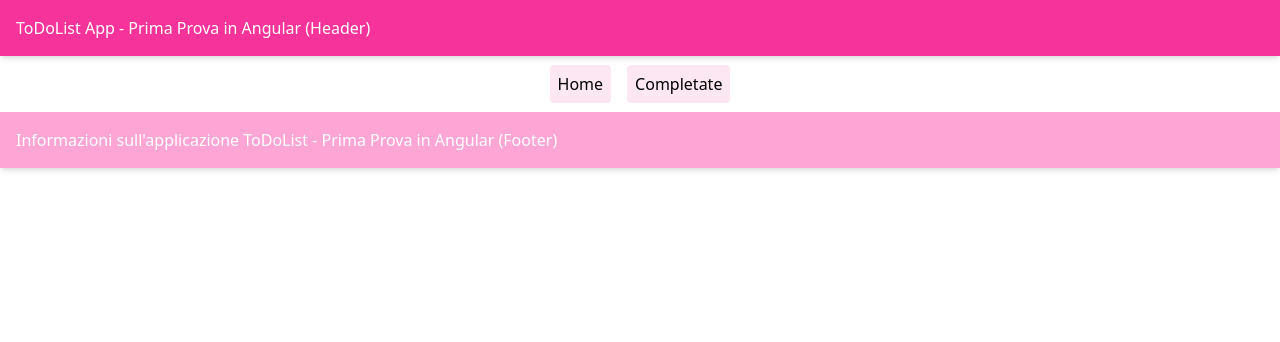
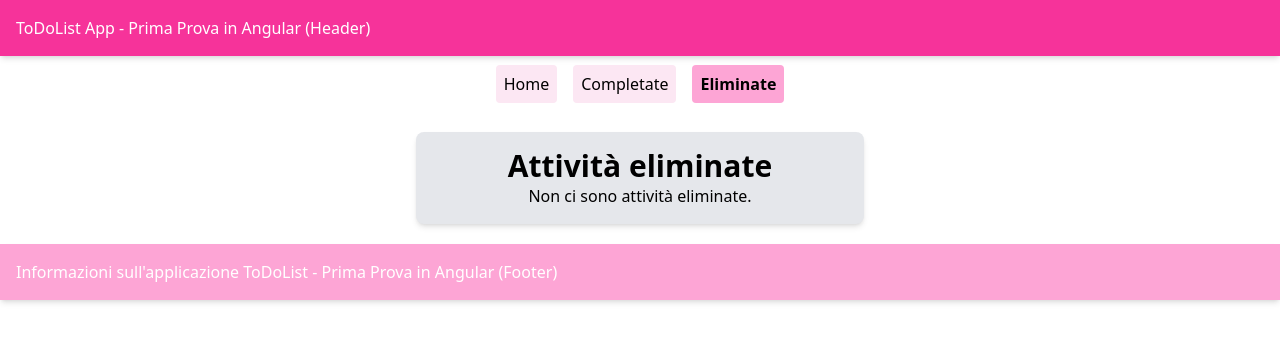
Before and after one commit to Giuliamond02/ToDoList---Angular, an Angular app: page /eliminate in a window 1280 px wide. Before the commit this address led to /. Shown: the top 342 px of the page. Built offline with nearby package versions, Linux system fonts and the light colour scheme.

Commit message:
Aggiunta pagina Eliminate e sistemate le funzioni relative al cestino/checkbox

```diff
--- a/src/app/app.html
+++ b/src/app/app.html
@@ -4,6 +4,7 @@
 
   <nav>
     <ul class="flex justify-center gap-4 m-4">
+
       <li>
         <a
         routerLink="/"
@@ -11,12 +12,21 @@
         [routerLinkActiveOptions]="{ exact: true }"
         class="bg-pink-100 p-2 rounded hover:bg-pink-300 text-medium focus:ring-2 focus:ring-pink-500">Home</a>
       </li>
+
       <li>
         <a
         routerLink="/completate"
         routerLinkActive="bg-pink-300 font-bold"
         class="bg-pink-100 p-2 rounded hover:bg-pink-300 text-medium focus:ring-2 focus:ring-pink-500">Completate</a>
       </li>
+
+      <li>
+        <a
+        routerLink="/eliminate"
+        routerLinkActive="bg-pink-300 font-bold"
+        class="bg-pink-100 p-2 rounded hover:bg-pink-300 text-medium focus:ring-2 focus:ring-pink-500">Eliminate</a>
+      </li>
+
     </ul>
   </nav>
 
--- a/src/app/app.routes.ts
+++ b/src/app/app.routes.ts
@@ -8,5 +8,9 @@ export const routes: Routes = [
     {
         path: 'completate',
         loadComponent: () => import('./pages/completate/completate').then((c) => c.Completate),
+    },
+    {
+        path: 'eliminate',
+        loadComponent: () => import('./pages/eliminate/eliminate').then((c) => c.Eliminate),
     }
 ];
--- a/src/app/app.ts
+++ b/src/app/app.ts
@@ -6,7 +6,7 @@ import { RouterOutlet , RouterLink, RouterLinkActive } from '@angular/router';
 
 @Component({
   selector: 'app-root',
-  imports: [RouterOutlet, Header, Footer, Home, RouterLink, RouterLinkActive],
+  imports: [RouterOutlet, Header, Footer, RouterLink, RouterLinkActive],
   templateUrl: './app.html',
   styleUrl: './app.css'
 })
--- a/src/app/pages/completate/completate.ts
+++ b/src/app/pages/completate/completate.ts
@@ -11,8 +11,10 @@ import { SingolaAttivita  } from '../../components/singola-attivita/singola-atti
 export class Completate {
   todoService = inject(TodoService);
 
-  rimuoviAttivita(index:number){                   //funzione per rimuovere un'attività dalla lista
-  this.todoService.todos.splice(index,1);          //con index passo l'indice del singolo elemnto dell'array da eliminare, con 1 indico che voglio eliminare un solo elemento
+  rimuoviAttivita(todo  :any){                           //funzione per rimuovere un'attività dalla lista
+  const index = this.todoService.todos.indexOf(todo);    //trova l'indice dell'attività da rimuovere nell'array todos
+  if (index !== -1) {                                    //controlla se l'attività è stata trovata nell'array
+    this.todoService.todos[index].eliminata = true;      //imposta la proprietà eliminata su true
+  }
+  }
 }
-
-}
--- a/src/app/pages/eliminate/eliminate.html
+++ b/src/app/pages/eliminate/eliminate.html
@@ -1 +1,24 @@
-<p>eliminate works!</p>
+<div class=" flex flex-col gap-4 p-5 text-center items-center">
+
+    <div class="bg-gray-200 p-4 rounded-lg shadow-md w-full max-w-md">
+
+        <h4 class="text-3xl font-bold text-center">Attività eliminate</h4>
+
+        @if(this.todoService.OttieniAttivitaEliminate().length === 0){
+            <p>Non ci sono attività eliminate.</p>
+        }
+        @else {
+            <ul>
+            @for (todo of this.todoService.OttieniAttivitaEliminate(); track todo; let i = $index) {
+                <app-singola-attivita
+                    [todo]="todo"       //serve a passare il todo corrente al componente figlio
+                    [index]="i"         //serve a passare l'indice del todo corrente al componente figlio
+                >
+                </app-singola-attivita>
+            }
+            </ul>
+        }
+
+    </div>
+
+</div>
--- a/src/app/pages/eliminate/eliminate.ts
+++ b/src/app/pages/eliminate/eliminate.ts
@@ -1,9 +1,15 @@
-import { Component } from '@angular/core';
+import { Component, signal, inject} from '@angular/core';
+import { TodoService } from '../../todo-service';
+import { SingolaAttivita  } from '../../components/singola-attivita/singola-attivita';
 
 @Component({
   selector: 'app-eliminate',
-  imports: [],
+  imports: [SingolaAttivita],
   templateUrl: './eliminate.html',
   styleUrl: './eliminate.css',
 })
-export class Eliminate {}
+export class Eliminate {
+
+  todoService = inject(TodoService);
+
+}
--- a/src/app/pages/home/home.html
+++ b/src/app/pages/home/home.html
@@ -9,7 +9,7 @@
         }
         @else {
             <ul>
-            @for (todo of this.todoService.todos; track todo; let i = $index) {
+            @for (todo of this.todoService.OttieniAttivitaAttive(); track todo; let i = $index) {
                 <app-singola-attivita
                     [todo]="todo"       //serve a passare il todo corrente al componente figlio
                     (elimina)="rimuoviAttivita($event)" //serve a ricevere l'evento di eliminazione dal componente figlio e a chiamare la funzione rimuoviAttivita() nel componente padre
--- a/src/app/pages/home/home.ts
+++ b/src/app/pages/home/home.ts
@@ -23,15 +23,15 @@ export class Home {
       return;                                       // Se il testo è vuoto o contiene solo spazi bianchi, non aggiungere l'attività
     }
     else {
-      this.todoService.todos.push({ text: testoPulito, done: false });    // Aggiunge l'attività alla lista
+      this.todoService.todos.push({ text: testoPulito, done: false, eliminata: false });    // Aggiunge l'attività alla lista
       this.newTodo.set('');                        // Svuota il campo di input dopo aver aggiunto l'attività
     }
   }
 
   rimuoviAttivita(todo  :any){                           //funzione per rimuovere un'attività dalla lista
   const index = this.todoService.todos.indexOf(todo);    //trova l'indice dell'attività da rimuovere nell'array todos
-  if (index !== -1) {                                     //controlla se l'attività è stata trovata nell'array
-    this.todoService.todos.splice(index, 1);              //rimuove l'attività dall'array todos utilizzando l'indice trovato
+  if (index !== -1) {                                    //controlla se l'attività è stata trovata nell'array
+    this.todoService.todos[index].eliminata = true;      //imposta la proprietà eliminata su true
   }
   }
 
--- a/src/app/todo-service.ts
+++ b/src/app/todo-service.ts
@@ -4,12 +4,20 @@ import { Service } from '@angular/core';
 export class TodoService {
 
     todos = [                //creo un array di oggetti dove per ogni oggetto aggiungo una proprietà che segna la checkbox inizialmente come non selezionata
-    { text: "Imparare a usare Angular", done: false },
-    { text: "Creare componenti Angular", done: false },
-    { text: "Utilizzare il routing in Angular", done: false }
+    { text: "Imparare a usare Angular", done: false, eliminata: false },
+    { text: "Creare componenti Angular", done: false, eliminata: false },
+    { text: "Utilizzare il routing in Angular", done: false, eliminata: false }
     ];
 
     OttieniAttivitaCompletate() {          //funzione per ottenere le attività completate
-        return this.todos.filter(todo => todo.done);   //ritorna un nuovo array contenente solo le attività completate (quelle con done impostato a true)
+        return this.todos.filter(todo => todo.done && !todo.eliminata);   //ritorna un nuovo array contenente solo le attività completate (quelle con done impostato a true)
+    }
+
+    OttieniAttivitaEliminate() {          //funzione per ottenere le attività eliminate
+        return this.todos.filter(todo => todo.eliminata);   //ritorna un nuovo array contenente solo le attività eliminate (quelle con eliminata impostato a true)
+    }
+
+    OttieniAttivitaAttive(){
+        return this.todos.filter(todo => !todo.done && !todo.eliminata);   //ritorna un nuovo array contenente solo le attività attive (quelle con done impostato a false e eliminata impostato a false)
     }
 }
```
